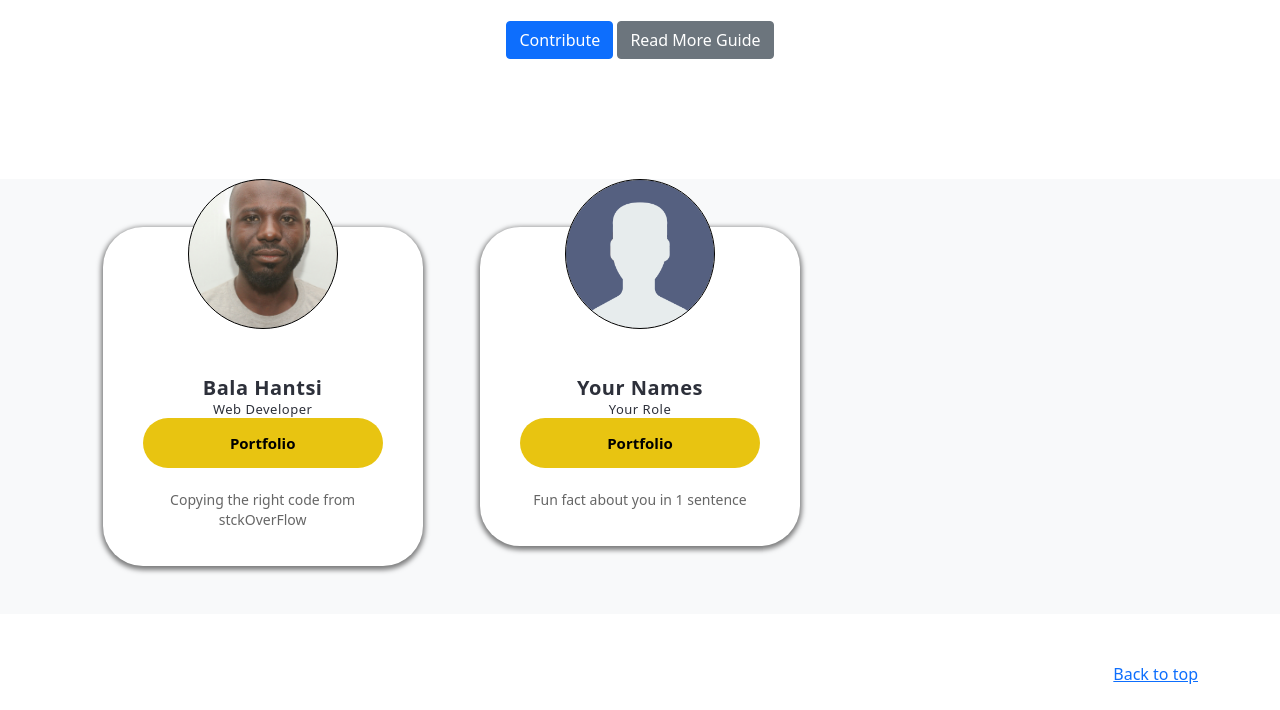
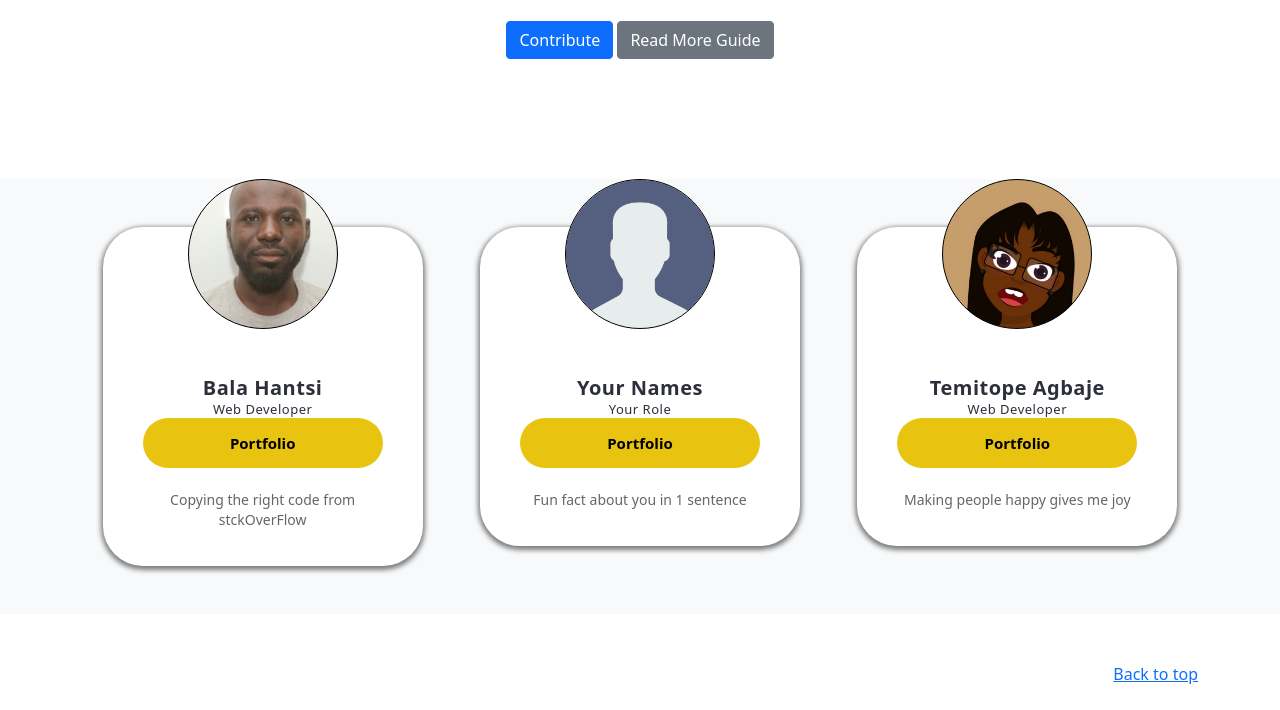
Before and after one commit to bhantsi/osca-opensource-challenge-2021, a plain HTML site: page index.html in a window 1280 px wide. Shown: the part 311-1021 px from the top of the page. Drawn offline with nearby package versions, Linux system fonts and the light colour scheme.

Commit message:
added my details

```diff
--- a/index.html
+++ b/index.html
@@ -108,6 +108,36 @@
 
             <!-- Paste your code below this line -->
 
+            <div class="col">
+              <div class="github-wrapper">
+                  <div class="github-banner">
+                    <canvas
+                    width="120"
+                    height="50"
+                    style="background-image: url(./imgs/osca-banner.jpg)"
+                    ></canvas>
+                  </div>
+                  <div class="github-details">
+                    <div class="github-dp">
+                      <canvas
+                        width="150"
+                        height="150"
+                        style="background-image: url('./imgs/tope.jpeg')"
+                      ></canvas>
+                    </div>
+                    <div class="github-name">
+                      <h2><b>Temitope Agbaje</b><span>Web Developer</span></h2>
+                    </div>
+                    <div class="github-button">
+                      <a href="https://github.com/TemitopeAgbaje" target="_blank">Portfolio</a>
+                    </div>
+                    <div class="github-bio">
+                      <p style="text-align: center">Making people happy gives me joy</p>
+                    </div>
+                  </div>
+                </div>
+
+          </div>
 
 
 
```
Also changed, not shown: imgs/tope.jpeg (added).
